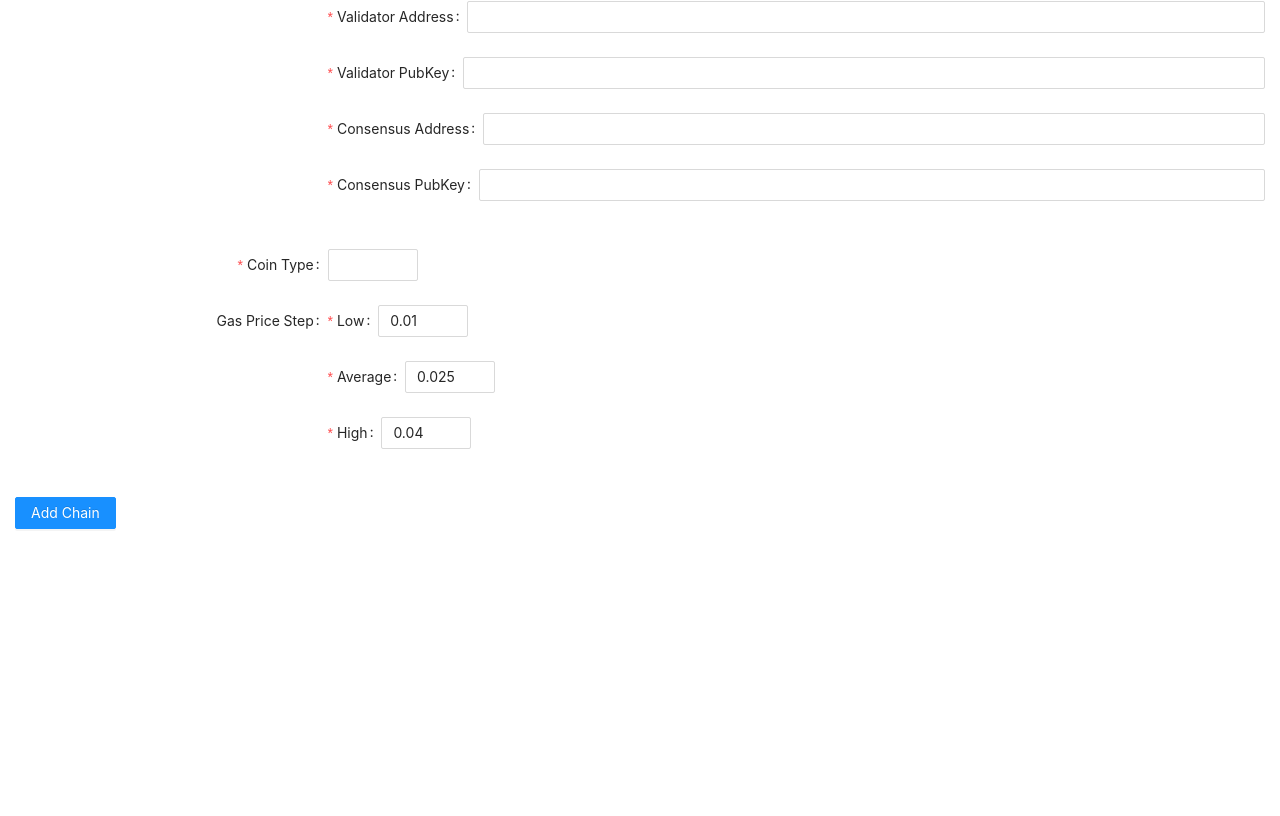
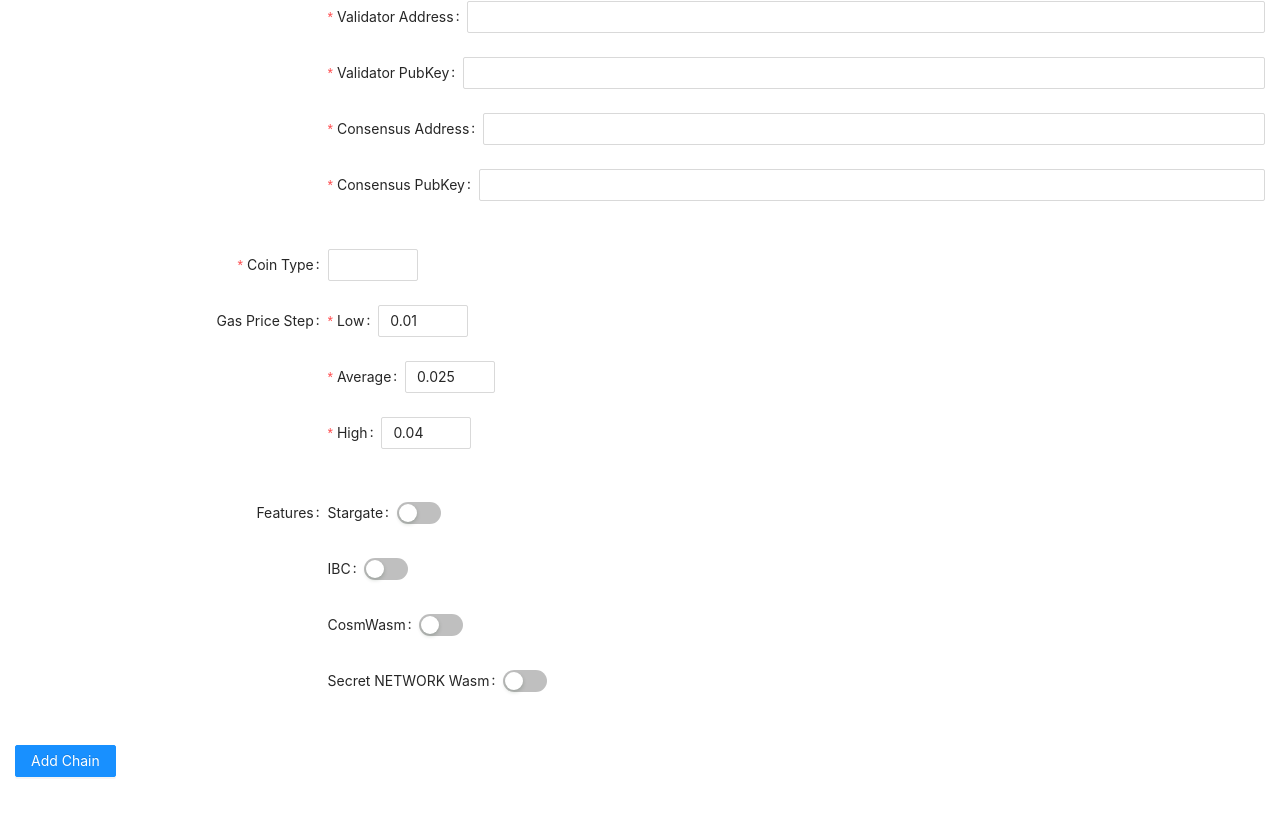
Before and after one commit to calvinaco/keplr-chain-tool, a React (Create React App) app: page / in a window 1280 px wide. Shown: the part 1330-2146 px from the top of the page. Before the commit the page ends 1898 px from the top, so only its background shows below. Built offline with nearby package versions, Linux system fonts and the light colour scheme.

Commit message:
Add Keplr features support

```diff
--- a/src/AddChainForm.tsx
+++ b/src/AddChainForm.tsx
@@ -1,13 +1,23 @@
 import React from "react";
-import { message, Button, Form, Input, InputNumber } from "antd";
+import { message, Button, Form, Input, InputNumber, Switch, PageHeader } from "antd";
 import "./AddChainForm.css";
 import { KeplrChainConfig } from "./keplr/types";
 import { addChainToKeplr } from "./keplr/lib";
+import { features } from "process";
 
 function AddChainForm() {
+  const [featuresStargate, setFeaturesStargate] = React.useState(true);
+  const [featuresIBC, setFeaturesIBC] = React.useState(true);
+  const [featuresCosmWasm, setFeaturesCosmWasm] = React.useState(false);
+  const [featuresSecretWasm, setFeaturesSecretWasm] = React.useState(false);
   const handleFinish = async (values: any) => {
     console.log(values);
-    const network: KeplrChainConfig = constructKeplrChainConfig(values);
+    const network: KeplrChainConfig = constructKeplrChainConfig(values, {
+      featuresStargate,
+      featuresIBC,
+      featuresCosmWasm,
+      featuresSecretWasm,
+    });
     console.log(network);
     try {
       await addChainToKeplr(network);
@@ -23,7 +33,6 @@ function AddChainForm() {
       wrapperCol={{ span: 18 }}
       initialValues={{ remember: true }}
       onFinish={handleFinish}
-      autoComplete="off"
     >
       <Form.Item
         label="Chain ID"
@@ -220,6 +229,41 @@ function AddChainForm() {
         </Form.Item>
       </Form.Item>
 
+      <Form.Item
+        label="Features"
+      >
+        <Form.Item
+          label="Stargate"
+          name="featuresStargate"
+          valuePropName="checked"
+        >
+          <Switch checked={featuresStargate} onChange={(checked) => setFeaturesStargate(checked)}  />
+        </Form.Item>
+
+        <Form.Item
+          label="IBC"
+          name="featuresIBC"
+          valuePropName="checked"
+        >
+          <Switch checked={featuresIBC} onChange={(checked) => setFeaturesIBC(checked)} />
+        </Form.Item>
+
+        <Form.Item
+          label="CosmWasm"
+          name="featuresCosmWasm"
+        >
+          <Switch checked={featuresCosmWasm} onChange={(checked) => setFeaturesCosmWasm(checked)} />
+        </Form.Item>
+
+        <Form.Item
+          label="Secret NETWORK Wasm"
+          name="featuresSecretWasm"
+          valuePropName="checked"
+        >
+          <Switch checked={featuresSecretWasm} onChange={(checked) => setFeaturesSecretWasm(checked)}  />
+        </Form.Item>
+      </Form.Item>
+
       <Form.Item>
         <Button type="primary" htmlType="submit">
           Add Chain
@@ -229,7 +273,23 @@ function AddChainForm() {
   );
 }
 
-function constructKeplrChainConfig(values: any): KeplrChainConfig {
+function constructKeplrChainConfig(
+  values: any, featuresConfig: FeaturesConfig,
+): KeplrChainConfig {
+  const features = [];
+  if (featuresConfig.featuresStargate) {
+    features.push("stargate");
+  }
+  if (featuresConfig.featuresIBC) {
+    features.push("ibc-transfer");
+  }
+  if (featuresConfig.featuresCosmWasm) {
+    features.push("cosmwasm");
+  }
+  if (featuresConfig.featuresSecretWasm) {
+    features.push("secretwasm");
+  }
+
   return {
     // Chain-id of the Cosmos SDK chain.
     chainId: values.chainId,
@@ -321,7 +381,15 @@ function constructKeplrChainConfig(values: any): KeplrChainConfig {
       average: values.gasPriceStepAverage,
       high: values.gasPriceStepHigh,
     },
+    features: features,
   };
 }
 
+interface FeaturesConfig {
+  featuresStargate: boolean;
+  featuresIBC: boolean;
+  featuresCosmWasm: boolean;
+  featuresSecretWasm: boolean;
+}
+
 export default AddChainForm;
--- a/src/chain/cronostestnet_338-2.ts
+++ b/src/chain/cronostestnet_338-2.ts
@@ -46,10 +46,11 @@ export const Cronostestnet_338_2: KeplrChainConfig = {
     bech32PrefixValAddr: "tcrcvaloper",
     bech32PrefixValPub: "tcrcvaloperpub",
     bech32PrefixConsAddr: "tcrcvalcons",
-    bech32PrefixConsPub: "tcrcvalconspub"
+    bech32PrefixConsPub: "tcrcvalconspub",
   },
   // List of all coin/tokens used in this chain.
-	currencies: [{
+  currencies: [
+    {
       // Coin denomination to be displayed to the user.
       coinDenom: "TCRO",
       // Actual denom (i.e. uatom, uscrt) used by the blockchain.
@@ -59,9 +60,11 @@ export const Cronostestnet_338_2: KeplrChainConfig = {
       // (Optional) Keplr can show the fiat value of the coin if a coingecko id is provided.
       // You can get id from https://api.coingecko.com/api/v3/coins/list if it is listed.
       // coinGeckoId: ""
-	}],
+    },
+  ],
   // List of coin/tokens used as a fee token in this chain.
-	feeCurrencies: [{
+  feeCurrencies: [
+    {
       // Coin denomination to be displayed to the user.
       coinDenom: "TCRO",
       // Actual denom (i.e. uatom, uscrt) used by the blockchain.
@@ -71,7 +74,8 @@ export const Cronostestnet_338_2: KeplrChainConfig = {
       // (Optional) Keplr can show the fiat value of the coin if a coingecko id is provided.
       // You can get id from https://api.coingecko.com/api/v3/coins/list if it is listed.
       // coinGeckoId: ""
-	}],
+    },
+  ],
   // (Optional) The number of the coin type.
   // This field is only used to fetch the address from ENS.
   // Ideally, it is recommended to be the same with BIP44 path's coin type.
@@ -86,5 +90,6 @@ export const Cronostestnet_338_2: KeplrChainConfig = {
     low: 5000000000000,
     average: 5000000000000,
     high: 5000000000000,
-	}
-}
+  },
+  features: ["stargate", "ibc-transfer"],
+};
--- a/src/chain/testnet-croeseid-4.ts
+++ b/src/chain/testnet-croeseid-4.ts
@@ -91,4 +91,5 @@ export const Testnet_Croeseid_4: KeplrChainConfig = {
     average: 0.025,
     high: 0.025,
   },
+  features: ["stargate", "ibc-transfer"],
 };
--- a/src/keplr/types.ts
+++ b/src/keplr/types.ts
@@ -10,6 +10,7 @@ export interface KeplrChainConfig {
   feeCurrencies?: Currency[];
   coinType?: number;
   gasPriceStep?: GasPriceStep;
+  features?: string[];
 }
 
 export interface Bech32Config {
```
Lines whose indentation alone changed are shown as unchanged.
